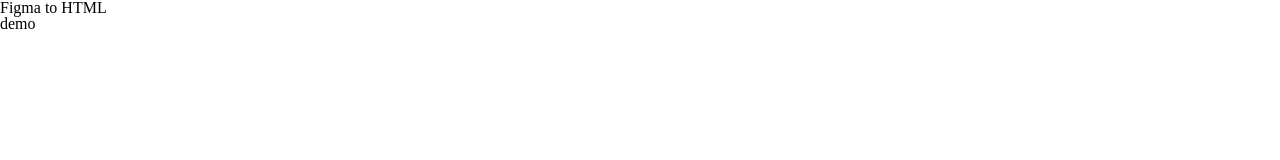
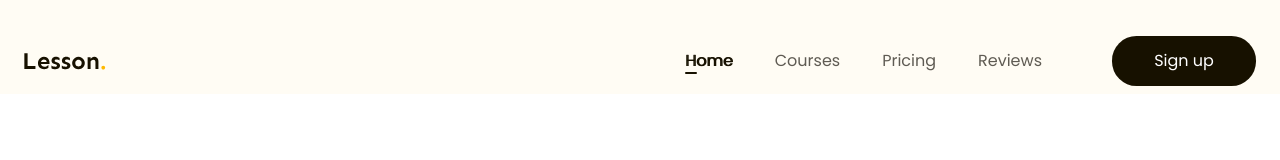
Before and after one commit to PhatDiaz/Project-1, a plain HTML site: page index.html in a window 1280 px wide. Drawn offline with Linux system fonts and the light colour scheme.

Commit message:
p3 làm phần header

```diff
--- a/assets/css/style.css
+++ b/assets/css/style.css
@@ -1,13 +1,95 @@
-*{
-    box-sizing: border-box;
+* {
+  box-sizing: border-box;
 }
 
-html{
-    font-size: 62.5%;
+html {
+  font-size: 62.5%;
 }
 
 /* Khôi phục lại cỡ chữ mặc định theo rem */
+body {
+  font-size: 1.6rem;
+  font-family: "Poppins", sans-serif;
+}
 
-body{
-    font-size: 1.6rem;
+/* ======common====== */
+
+a {
+  text-decoration: none;
 }
+
+.main-content {
+  max-width: calc(100% - 48px);
+  margin-left: auto;
+  margin-right: auto;
+}
+
+.btn {
+  display: inline-block;
+  min-width: 118px;
+  color: #fff;
+  text-align: center;
+  font-size: 1.6rem;
+  padding: 0 16px;
+  line-height: 50px;
+  border-radius: 24.5px;
+  background-color: #171100;
+}
+
+/* ======header====== */
+
+.header{
+  background-color: #FFFCF4;
+}
+
+.header.fixed{
+  position: sticky;
+  top: -28px;
+}
+
+.header .body {
+  display: flex;
+  align-items: center ;
+  padding: 36px 0 8px;
+}
+
+.nav {
+  margin-left: auto;
+}
+
+.nav ul {
+  display: flex;
+}
+
+.nav a {
+  color: #5f5b53;
+  font-size: 1.6rem;
+  padding: 8px 21px;
+  position: relative;
+}
+
+.nav li.active a,
+.nav a:hover {
+  color: #171100;
+  text-shadow: 1px 0 0 currentColor;
+}
+
+.nav li.active a::after {
+  display: block;
+  position: absolute;
+  left: 21px;
+  bottom: 6px;
+  content: "";
+  width: 12px;
+  height: 2px;
+  border-radius: 1px;
+  background-color: #171100;
+}
+
+.header .btn-sign-up{
+  min-width: 144px;
+}
+
+.header .action{
+  margin-left: 49px;
+}
--- a/index.html
+++ b/index.html
@@ -1,16 +1,57 @@
 <!DOCTYPE html>
 <html lang="en">
+
 <head>
     <meta charset="UTF-8">
     <meta name="viewport" content="width=device-width, initial-scale=1.0">
     <!-- Reset css -->
     <link rel="stylesheet" href="./assets/css/reset.css">
+
+    <!-- nhúng font -->
+    <link rel="preconnect" href="https://fonts.googleapis.com">
+    <link rel="preconnect" href="https://fonts.gstatic.com" crossorigin>
+    <link
+        href="https://fonts.googleapis.com/css2?family=Poppins:ital,wght@0,400;0,500;0,600;0,700;1,400&family=Sen:wght@700&display=swap"
+        rel="stylesheet">
     <!-- styles -->
     <link rel="stylesheet" href="./assets/css/style.css">
+
     <title>Project 1</title>
 </head>
+
 <body>
-    <h1>Figma to HTML</h1>
-    <h2>demo</h2>
+    <!-- header -->
+    <header class="header fixed">
+         <div class="main-content"> <!--tạo ra 1 class main-content để tái SD lại độ rộng của các phần tử qua các phần -->
+            <div class="body">
+                <!-- logo -->
+                <img src="./assets/img/Logo.svg" alt="Lesson." class="logo">
+
+                <!-- navigation -->
+                <nav class="nav">
+                    <ul>
+                        <li class="active">
+                            <a href="#!">Home</a>
+                        </li>
+                        <li>
+                            <a href="#!">Courses</a>
+                        </li>
+                        <li>
+                            <a href="#!">Pricing</a>
+                        </li>
+                        <li>
+                            <a href="#!">Reviews</a>
+                        </li>
+                    </ul>
+                </nav>
+
+                <!-- button action -->
+                <div class="action">
+                    <a href="#!" class="btn btn-sign-up">Sign up</a>
+                </div>
+            </div>
+        </div>
+    </header>
 </body>
+
 </html>
```
Also changed, not shown: assets/img/Logo.svg (added).
